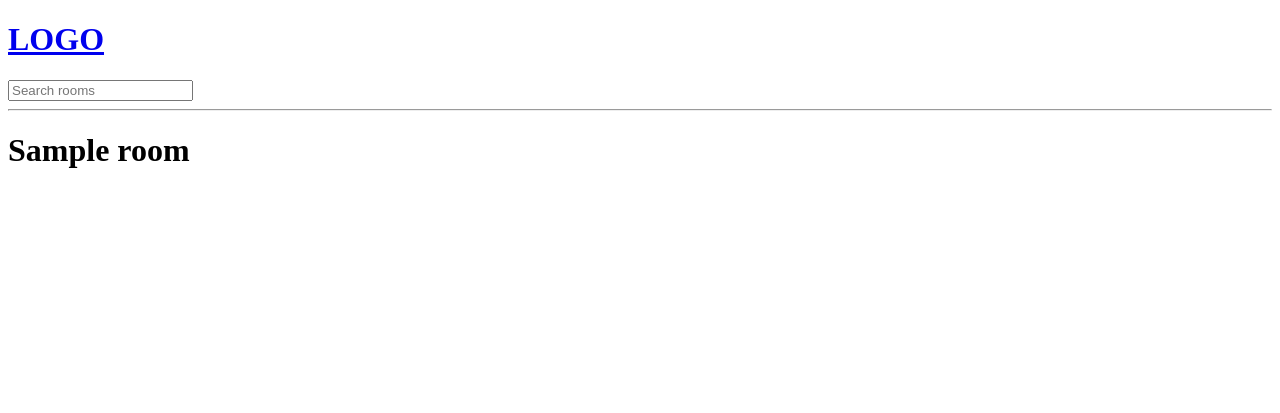
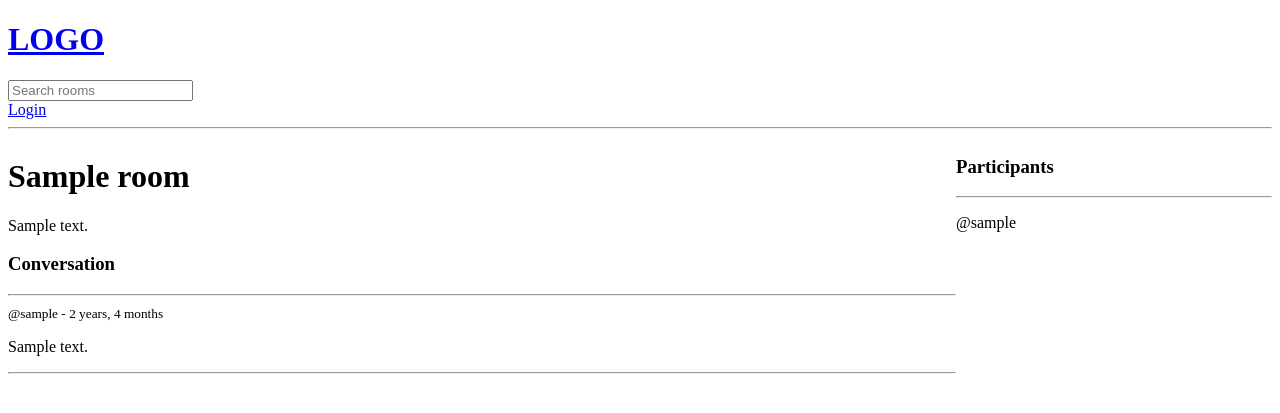
Before and after one commit to johnhtml/studygroupsite, a Django app: page /room/1/ in a window 1280 px wide. Shown: the top 413 px of the page. Run offline with Django 4.2, Linux system fonts and the light colour scheme; tables that the repository leaves empty hold one stand-in row (values such as "Sample post").

Commit message:
participants added to rooms

```diff
--- a/base/models.py
+++ b/base/models.py
@@ -16,7 +16,7 @@ class Room(models.Model):
     name = models.CharField(max_length=200)
     #This field can be null
     description = models.TextField(null=True, blank=True)
-    #participants =  #participants actived in the room
+    participants =  models.ManyToManyField(User, related_name='participants', blank=True) #participants actived in the room
     updated = models.DateTimeField(auto_now=True)
     #This field take the timestam just once, i.e. when the instance is created
     created = models.DateTimeField(auto_now_add=True)
--- a/base/templates/base/room.html
+++ b/base/templates/base/room.html
@@ -1,5 +1,55 @@
-{% extends 'main.html' %}
+{% extends 'main.html' %} {% block content %}
 
-{% block content %}
-<h1>{{room.name}}</h1>
+<style>
+  .room-container {
+    display: grid;
+    grid-template-columns: 3fr 1fr;
+  }
+</style>
+
+<div class="room-container">
+  <div>
+    <h1>{{room.name}}</h1>
+
+    <p>{{room.description}}</p>
+
+    <div class="wrapper-comment">
+      <h3>Conversation</h3>
+      <hr />
+
+      {% for message in room_messages %}
+      <div>
+        {% if request.user == message.user %}
+        <a href="{% url 'delete-message' message.id %}">Delete</a>
+        {% endif %}
+        <small>@{{message.user}} - {{message.created | timesince }}</small>
+        <p>{{message.body}}</p>
+        <hr />
+      </div>
+
+      {% endfor %}
+    </div>
+
+    {% if request.user.is_authenticated %}
+    <div class="comment-form">
+      <form method="POST" action="">
+        {% csrf_token %}
+        <input type="text" name="body" placeholder="write your message here" />
+      </form>
+    </div>
+
+    {% endif %}
+  </div>
+
+  <div>
+    <h3>Participants</h3>
+    <hr />
+
+    {% for user in participants %}
+    <div>
+      <p>@{{user.username}}</p>
+    </div>
+    {% endfor %}
+  </div>
+</div>
 {% endblock %}
--- a/base/urls.py
+++ b/base/urls.py
@@ -11,4 +11,5 @@ urlpatterns = [
     path('create-room', views.createRoom, name="create-room"),
     path('update-room/<str:pk>/', views.updateRoom, name="update-room"),
     path('delete-room/<str:pk>/', views.deleteRoom, name="delete-room"),
+    path('delete-message/<str:pk>/', views.deleteMessage, name="delete-message"),
 ]
--- a/base/views.py
+++ b/base/views.py
@@ -1,3 +1,4 @@
+from email import message
 from django.shortcuts import render, redirect
 from django.db.models import Q
 from django.contrib.auth.models import User
@@ -6,7 +7,7 @@ from django.contrib.auth import authenticate, login, logout
 from django.contrib.auth.decorators import login_required
 from django.http import HttpResponse
 from django.contrib.auth.forms import UserCreationForm
-from .models import Room, Topic
+from .models import Message, Room, Topic, Message
 from .forms import RoomForm
 
 # Create your views here.
@@ -84,7 +85,20 @@ def home(request):
 
 def room(request, pk):
     room = Room.objects.get(id=pk)
-    context = {'room': room}
+    #give us all the messages related to this room
+    room_messages = room.message_set.all().order_by('-created')
+    participants = room.participants.all()
+
+    if request.method == 'POST':
+        message = Message.objects.create(
+            user = request.user,
+            rooms = room,
+            body = request.POST.get('body')
+        )
+        room.participants.add(request.user)
+        return redirect('room', pk=room.id)
+
+    context = {'room': room, 'room_messages': room_messages, 'participants': participants}
     return render(request, 'base/room.html', context)
 
 
@@ -121,9 +135,26 @@ def updateRoom(request, pk):
 @login_required(login_url='login')
 def deleteRoom(request, pk):
     room = Room.objects.get(id=pk)
+
     if request.user != room.host:
-        return HttpResponse('Not allow to modify this room')
+        return HttpResponse('Not allow to delete this room')
+
     if request.method == 'POST':
         room.delete()
         return redirect('home')
+
     return render(request, 'base/delete.html', {'obj':room})
+
+
+@login_required(login_url='login')
+def deleteMessage(request, pk):
+    message = Message.objects.get(id=pk)
+
+    if request.user != message.user:
+        return HttpResponse('Not allow to delete this message')
+
+    if request.method == 'POST':
+        message.delete()
+        return redirect('home')
+
+    return render(request, 'base/delete.html', {'obj':message})
--- a/templates/navbar.html
+++ b/templates/navbar.html
@@ -6,4 +6,11 @@
     <input type"text" name="q" placeholder="Search rooms" />
 </form>
 
+{% if request.user.is_authenticated %}
+    <p>Hi {{user.username}}</p>
+    <a href="{% url 'logout' %}">Logout</a>
+{% else %}
+    <a href="{% url 'login' %}">Login</a>
+{% endif %}
+
 <hr>
```
Also changed, not shown: base/migrations/0003_alter_room_options_room_participants.py (added).
